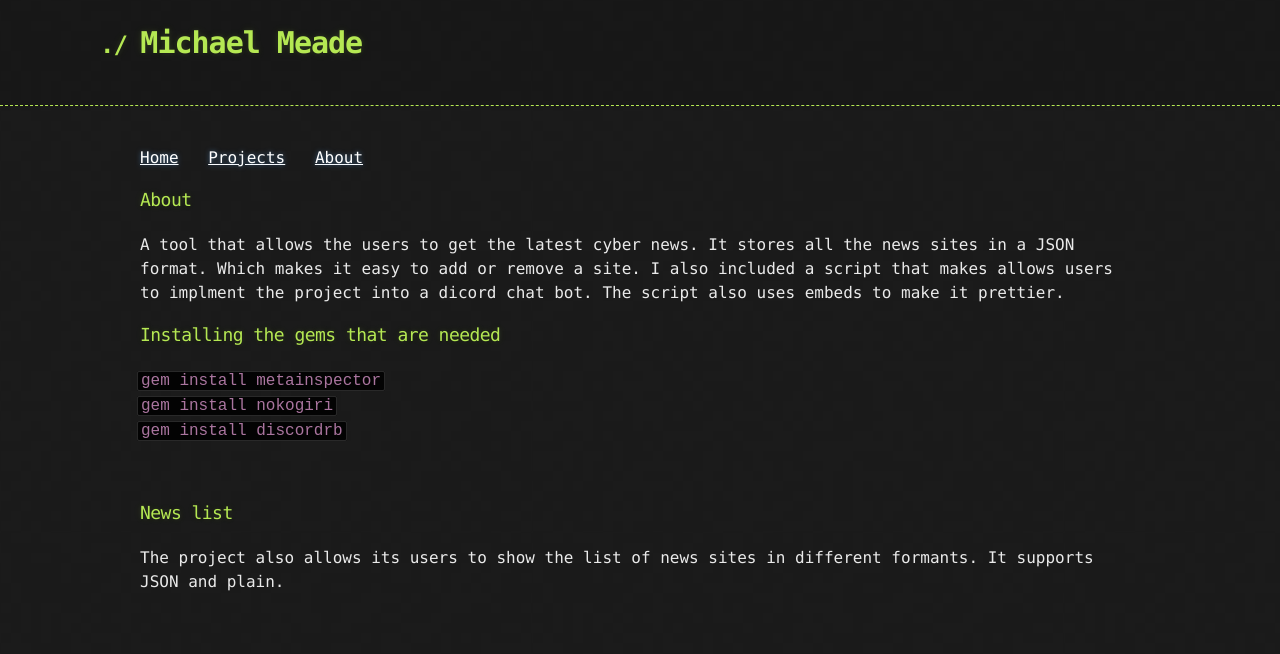
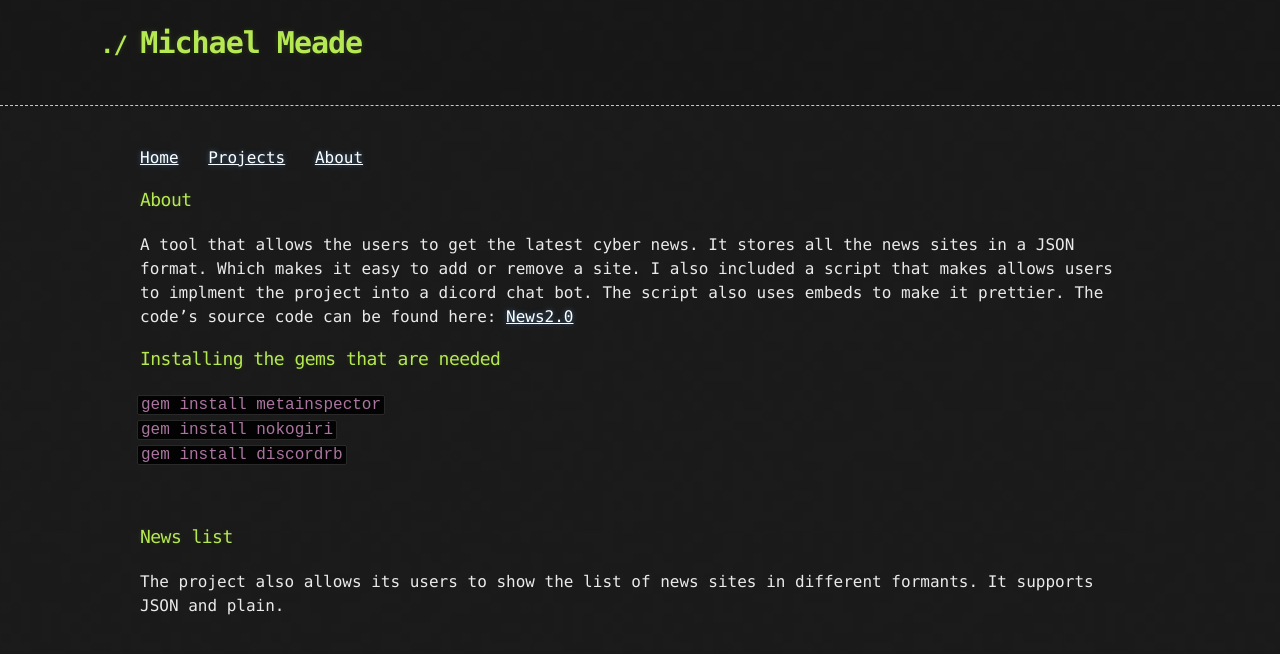
Before and after one commit to Michael-Meade/MinerFind, a Jekyll site: the page built from Projects/News-2.0.md, in a window 1280 px wide. Shown: the top 654 px of the page. Built offline with Jekyll 4.4.1, drawn with Linux system fonts in a browser that asks for light colours; our own code applies the rules of GitHub Pages for plain Markdown files; the repository's description, which GitHub fills in, is left out.

Commit message:
Update News-2.0.md

```diff
--- a/Projects/News-2.0.md
+++ b/Projects/News-2.0.md
@@ -2,7 +2,7 @@
 
 A tool that allows the users to get the latest cyber news. It stores all the news sites in a JSON format. Which makes it easy to add or remove a site.
 I also included a script that makes allows users to implment the project into a dicord chat bot. The script also uses embeds to make it prettier.
-
+The code's source code can be found here: <a href="https://github.com/Michael-Meade/News2.0">News2.0</a>
 
 ### Installing the gems that are needed
 
```
